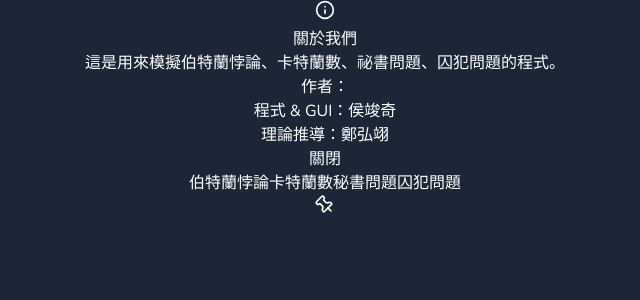
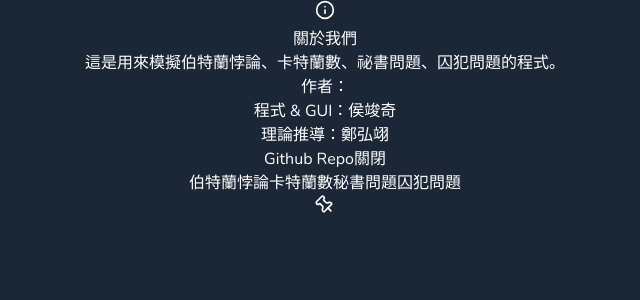
Before and after one commit to coke5151/probability-independent-study, a React (Vite) app in the folder frontend/: page / in a window 1280 px wide. Both pictures are taken after a click on the button 640 px from the left and 10 px from the top of the page. Shown: the top 300 px of the page, without its empty margins (315-955 px from the left). Built offline with nearby package versions, Linux system fonts and the light colour scheme.

Commit message:
optimize about page

```diff
--- a/frontend/src/App.tsx
+++ b/frontend/src/App.tsx
@@ -1,6 +1,7 @@
 import { useState } from 'react';
 import './App.css';
 import { WindowSetAlwaysOnTop } from '../wailsjs/runtime';
+import { BrowserOpenURL } from '../wailsjs/runtime';
 import { Pin, Info } from 'lucide-react';
 
 import { BertrandPage } from './pages/Bertrandpage';
@@ -61,7 +62,12 @@ function About(props: any) {
                         <p className='text-left'>作者：</p>
                         <p className='text-left'>程式 & GUI：侯竣奇</p>
                         <p className='text-left'>理論推導：鄭弘翊</p>
-                        <p></p>
+                        <button
+                            onClick={() => { BrowserOpenURL("https://github.com/coke5151/probability-independent-study") }}
+                            className='px-4 py-2 bg-slate-500 text-white rounded hover:bg-slate-400 mr-5 mt-5'
+                        >
+                            Github Repo
+                        </button>
                         <button
                             onClick={closeModal}
                             className="px-4 py-2 bg-blue-500 text-white rounded hover:bg-blue-600"
--- a/frontend/src/pages/SecretaryPage.tsx
+++ b/frontend/src/pages/SecretaryPage.tsx
@@ -91,21 +91,6 @@ export function SecretaryPage() {
             },],
 
         });
-        if (maxData.index != -1) {
-            setChartOption((prev: any) => ({
-                ...prev,
-                graphic: [{
-                    type: 'text',
-                    left: 'center',
-                    top: `5%`,
-                    style: {
-                        text: `Max: ${maxData.value} at x: ${(maxData.index / 1000).toFixed(3)}`,
-                        fill: '#fff',
-                        font: 'bold 16px sans-serif',
-                    },
-                }],
-            }));
-        }
         return updatedData;
     }
 
@@ -122,6 +107,19 @@ export function SecretaryPage() {
             const currentMax = Math.max(...data);
             if (currentMax > maxData.value) {
                 maxData = { value: currentMax, index: data.indexOf(currentMax) }; // 更新最大值及其索引
+                setChartOption((prev: any) => ({
+                    ...prev,
+                    graphic: [{
+                        type: 'text',
+                        left: 'center',
+                        top: `5%`,
+                        style: {
+                            text: `Max: ${maxData.value} at x: ${(maxData.index / 1000).toFixed(3)}`,
+                            fill: '#fff',
+                            font: 'bold 16px sans-serif',
+                        },
+                    }],
+                }));
             }
         }
         if (totalNum % stepNum != 0) {
```
